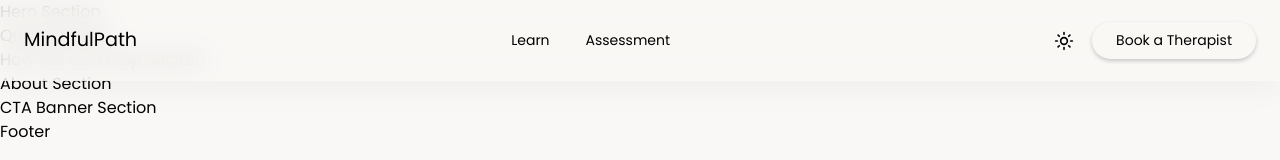
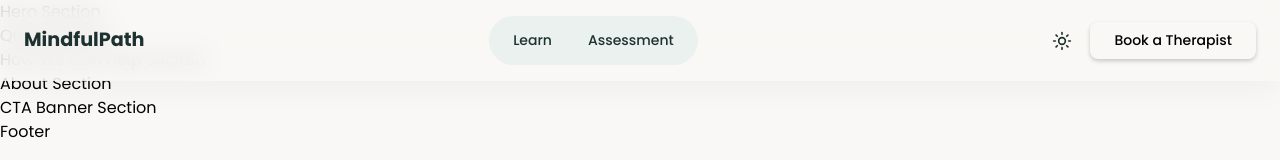
Before and after one commit to TNguyen20194/project-haven-react, a React (Vite) app: page / in a window 1280 px wide. Shown: the top 160 px of the page. Built offline with nearby package versions, Linux system fonts and the light colour scheme.

Commit message:
Clean up Header components

```diff
--- a/src/components/buttons/Theme-Toggle.tsx
+++ b/src/components/buttons/Theme-Toggle.tsx
@@ -17,19 +17,10 @@ const ThemeToggle = () => {
   useEffect(() => {
     document.body.classList.toggle("dark", theme === "dark");
     localStorage.setItem("theme", theme);
-  }, []);
-
-  useEffect(() => {
-    if (theme === "dark") {
-      document.body.classList.add("dark");
-    } else {
-      document.body.classList.remove("dark");
-    }
   }, [theme]);
 
   return (
     <button
-      id="themeToggle"
       className="theme-toggle rounded-full"
       type="button"
       onClick={toggleTheme}
@@ -46,7 +37,7 @@ const ThemeToggle = () => {
           strokeWidth="2"
           strokeLinecap="round"
           strokeLinejoin="round"
-          className="lucide lucide-sun h-5 w-5 theme-icon theme-icon--sun"
+          className="lucide lucide-sun h-5 w-5 theme-icon"
         >
           <circle cx="12" cy="12" r="4"></circle>
           <path d="M12 2v2"></path>
@@ -70,7 +61,7 @@ const ThemeToggle = () => {
           strokeWidth="2"
           strokeLinecap="round"
           strokeLinejoin="round"
-          className="lucide lucide-moon h-5 w-5 theme-icon theme-icon--moon"
+          className="lucide lucide-moon h-5 w-5 theme-icon"
         >
           <path d="M12 3a6 6 0 0 0 9 9 9 9 0 1 1-9-9Z"></path>
         </svg>
--- a/src/components/header/Header.tsx
+++ b/src/components/header/Header.tsx
@@ -1,56 +1,33 @@
 import "./header.style.css";
 import Button from "../buttons/CTAbutton";
 import ThemeToggle from "../buttons/Theme-Toggle";
+import Navigations from "../navigations/Navigations"
 
-type Navigation = {
-  title: string;
-  href: string;
-}[];
-
-const navLinks: Navigation = [
-  {
-    title: "Learn",
-    href: "#",
-  },
-  {
-    title: "Assessment",
-    href: "#",
-  },
-];
 
 const Header = () => {
   return (
     <header>
       <div className="header-container">
+        {/* Logo */}
         <div className="nav">
           <div className="logo">
-            <a href="index.html">MindfulPath</a>
+            <a href="index.html" >MindfulPath</a>
           </div>
         </div>
 
-        <div>
-          <nav className="navigation rounded-full" aria-label="main navigation">
-            {navLinks.map((nav, index) => {
-              return (
-                <a
-                  key={index}
-                  href={nav.href}
-                  className="navigation rounded-full"
-                >
-                  {nav.title}
-                </a>
-              );
-            })}
-          </nav>
-        </div>
+        {/* Navigations */}
+        <Navigations />
 
+        {/* Theme Toggle + CTA */}
         <div className="header-actions">
           <ThemeToggle />
 
           <Button
             type="button"
             className="button button-nav header-cta rounded-full"
-          >Book a Therapist</Button>
+          >
+            Book a Therapist
+          </Button>
         </div>
 
         {/* Mobile Button */}
--- a/src/components/header/header.style.css
+++ b/src/components/header/header.style.css
@@ -1,3 +1,5 @@
+/* @import "../../index.css"; */
+
 /* ==========>> HEADER <<==========  */
 
 header {
@@ -15,7 +17,7 @@ header {
 }
 
 .logo a {
-    color: var(--green-1);
+    color: hsl(var(--green-1));
     font-weight: var(--fw-dark);
     font-size: 1.2rem;
 }
@@ -37,27 +39,27 @@ header {
 .navigation {
     display: flex;
     gap: 0.25rem;
-    background-color: var(--muted2);
+    background-color: hsl(var(--muted));
     padding: 0.375rem 0.5rem;
 }
 
 .navigation a {
     padding: 0.5rem 1rem;
-    color: var(--green-1);
+    color: hsl(var(--green-1));
     font-size: 0.875rem;
     font-weight: var(--fw-medium);
 }
 
 .navigation a:hover {
-    background-color: var(--soft-white2);
+    background-color: hsl(var(--soft-white));
 }
 
 .button-nav {
-    background-color: var(--primary);
-    color: var(--white);
+    background-color: hsl(var(--primary));
+    color: hsl(var(--white));
     padding: 0.5rem 1.5rem;
     font-size: 0.875rem;
-    font-weight: var(--fw-medium);
+    font-weight: hsl(var(--fw-medium));
     transition: var(--btn-transition);
 }
 
@@ -77,20 +79,19 @@ header {
     padding: 0;
     margin: 0;
     background-color: transparent;
-    color: var(--green-1);
+    color: hsl(var(--green-1));
     cursor: pointer;
     box-shadow: none;
 }
 
 .theme-toggle:hover {
-    background-color: var(--accent);
+    background-color: hsl(var(--accent));
 }
 
 .theme-icon {
     font-size: 1.1rem;
     line-height: 1;
 }
-
 
 .button-nav:hover, .button-cta:hover {
   background-color: #3E8888;
@@ -112,7 +113,7 @@ header {
     background: transparent;
     color: inherit;
     cursor: pointer;
-    border-color: var(--white);
+    border-color: hsl(var(--white));
     font-weight: var(--fw-medium);
     box-shadow: 0 2px 4px rgba(0, 0, 0, 0.2);
 }
--- /dev/null
+++ b/src/components/navigations/Navigations.tsx
@@ -0,0 +1,38 @@
+type Navigation = {
+  title: string;
+  href: string;
+}[];
+
+const navLinks: Navigation = [
+  {
+    title: "Learn",
+    href: "#",
+  },
+  {
+    title: "Assessment",
+    href: "#",
+  },
+];
+
+
+const Navigations = () => {
+    return (
+         <div>
+          <nav className="navigation rounded-full" aria-label="main navigation">
+            {navLinks.map((nav, index) => {
+              return (
+                <a
+                  key={index}
+                  href={nav.href}
+                  className="navigation rounded-full"
+                >
+                  {nav.title}
+                </a>
+              );
+            })}
+          </nav>
+        </div>
+    )
+};
+
+export default Navigations;
--- a/src/index.css
+++ b/src/index.css
@@ -1,99 +1,5 @@
 @import "tailwindcss";
 
-/* Cleaned + matched to your original colors (converted to HSL) */
-
-/* Cleaned theme tokens (HSL) — removed unused/duplicated tokens
-   Kept only tokens that (a) are referenced by Tailwind/shadcn patterns,
-   or (b) have a clear semantic meaning in your set.
-*/
-
-:root {
-  /* Base surfaces */
-  --background: 45 20% 97%;
-  --card: 40 15% 99%;
-
-  /* Text / neutral */
-  --white: 0 0% 100%;
-  --black: 0 0% 0%;
-  --soft-white: 0 0% 98.04%;
-
-  /* Brand + palette */
-  --primary: 180 44.94% 34.90%;
-  --secondary: 150 20.59% 86.67%;
-  --accent: 16.17 81.56% 72.35%;
-  --destructive: 0 100% 64.90%;
-
-  /* UI surfaces */
-  --muted: 150 17.65% 93.33%;
-  --border: 140 23.08% 97.45%;
-  --input: 153.33 17.65% 90%;
-
-  /* Optional supporting colors (keep only if you use them in components) */
-  --warm-beige: 27.27 37.93% 94.31%;
-  --soft-grey: 0 0% 22.35%;
-  --dark-grey: 0 0% 11.37%;
-  --green-1: 180 25.64% 15.29%;
-  --green-2: 87.10 42.47% 85.69%;
-  --green-3: 180 10.91% 43.14%;
-
-  /* Footer */
-  --fc-footer-heading: 150 25% 96.86%;
-  --fc-footer-text: 150 25% 96.86% / 0.698;
-
-  /* Sidebar */
-  --sidebar-background: 0 0% 98.04%;
-  --sidebar-foreground: 230 4.62% 25.49%;
-  --sidebar-primary: 240 5.88% 10%;
-  --sidebar-white: 0 0% 98.04%; /* renamed from --sidebar--white for consistency */
-  --sidebar-accent: 240 10% 96.08%;
-  --sidebar-accent-foreground: 240 5.88% 10%;
-  --sidebar-border: 222 25% 92.16%;
-  --sidebar-ring: 219.43 100% 65.69%;
-}
-
-body.dark {
-  /* Base surfaces */
-  --background: 200 15% 12%;
-  --card: 200 15% 15%;
-
-  /* Neutral */
-  --white: 207.27 24.44% 8.82%;
-  --soft-white: 200 15% 12%; /* replaced your extra --soft-white2 */
-
-  /* Brand */
-  --primary: 173.93 34.90% 50%;
-  --secondary: 180 37.21% 16.86%;
-  --accent: 16.17 81.56% 72.35%;
-  --destructive: 0 100% 64.90%;
-
-  /* UI */
-  --muted: 200 11.76% 20% / 0.298;
-  --border: 205.26 19.59% 19.02%;
-  --input: 200 11.76% 20%; /* added so inputs don’t stay light in dark mode */
-
-  /* Optional supporting colors */
-  --soft-grey: 208.80 14.29% 65.69%;
-  --green-1: 150 25% 96.86%;
-
-  /* Footer */
-  --fc-footer-heading: 150 25% 96.86%;
-  --fc-footer-text: 202.50 20% 68.63%;
-
-  /* Sidebar (dark) — only keep if you actually have a dark sidebar */
-  --sidebar-background: 200 15% 12%;
-  --sidebar-foreground: 208.80 14.29% 65.69%;
-  --sidebar-primary: 150 25% 96.86%;
-  --sidebar-white: 200 15% 12%;
-  --sidebar-accent: 205.26 19.59% 19.02%;
-  --sidebar-accent-foreground: 150 25% 96.86%;
-  --sidebar-border: 205.26 19.59% 19.02%;
-  --sidebar-ring: 219.43 100% 65.69%;
-}
-
-
-html {
-  scroll-behavior: smooth;
-}
 
 @theme {
   --color-chesnut: #782F29;
@@ -115,9 +21,9 @@ html {
     box-shadow: 0 2px 4px rgba(0, 0, 0, 0.2);
 }
 
-.rounded-full {
+/* .rounded-full {
     border-radius: 9999px;
-}
+} */
 
 .badge {
     width: 1rem;
--- a/src/main.tsx
+++ b/src/main.tsx
@@ -1,6 +1,7 @@
 import { StrictMode } from "react";
 import { createRoot } from "react-dom/client";
 import "./styles/reset.css"
+import "./token.css";
 import "./index.css";
 import App from "./App.tsx";
 
--- a/src/styles/reset.css
+++ b/src/styles/reset.css
@@ -6,6 +6,10 @@
 /* 2. Remove default margin */
 * {
   margin: 0;
+}
+
+html {
+  scroll-behavior: smooth;
 }
 
 /* 3. Enable keyword animations */
--- /dev/null
+++ b/src/token.css
@@ -0,0 +1,88 @@
+:root {
+  /* Base surfaces */
+  --background: 45 20% 97%;
+  --card: 40 15% 99%;
+
+  /* Text / neutral */
+  --white: 0 0% 100%;
+  --black: 0 0% 0%;
+  --soft-white: 0 0% 98.04%;
+
+  /* Brand + palette */
+  --primary: 180 44.94% 34.90%;
+  --secondary: 150 20.59% 86.67%;
+  --accent: 16.17 81.56% 72.35%;
+  --destructive: 0 100% 64.90%;
+
+  /* UI surfaces */
+  --muted: 150 17.65% 93.33%;
+  --border: 140 23.08% 97.45%;
+  --input: 153.33 17.65% 90%;
+
+  /* Optional supporting colors (keep only if you use them in components) */
+  --warm-beige: 27.27 37.93% 94.31%;
+  --soft-grey: 0 0% 22.35%;
+  --dark-grey: 0 0% 11.37%;
+  --green-1: 180 25.64% 15.29%;
+  --green-2: 87.10 42.47% 85.69%;
+  --green-3: 180 10.91% 43.14%;
+
+  /* Footer */
+  --fc-footer-heading: 150 25% 96.86%;
+  --fc-footer-text: 150 25% 96.86% / 0.698;
+
+  /* Font Weight */
+  --fw-light: 400;
+  --fw-medium: 500;
+  --fw-medium-2: 600;
+  --fw-dark: 700;
+
+  /* Sidebar */
+  --sidebar-background: 0 0% 98.04%;
+  --sidebar-foreground: 230 4.62% 25.49%;
+  --sidebar-primary: 240 5.88% 10%;
+  --sidebar-white: 0 0% 98.04%; /* renamed from --sidebar--white for consistency */
+  --sidebar-accent: 240 10% 96.08%;
+  --sidebar-accent-foreground: 240 5.88% 10%;
+  --sidebar-border: 222 25% 92.16%;
+  --sidebar-ring: 219.43 100% 65.69%;
+}
+
+body.dark {
+  /* Base surfaces */
+  --background: 200 15% 12%;
+  --card: 200 15% 15%;
+
+  /* Neutral */
+  --white: 207.27 24.44% 8.82%;
+  --soft-white: 200 15% 12%; /* replaced your extra --soft-white2 */
+
+  /* Brand */
+  --primary: 173.93 34.90% 50%;
+  --secondary: 180 37.21% 16.86%;
+  --accent: 16.17 81.56% 72.35%;
+  --destructive: 0 100% 64.90%;
+
+  /* UI */
+  --muted: 200 11.76% 20% / 1;
+  --border: 205.26 19.59% 19.02%;
+  --input: 200 11.76% 20%; /* added so inputs don’t stay light in dark mode */
+
+  /* Optional supporting colors */
+  --soft-grey: 208.80 14.29% 65.69%;
+  --green-1: 150 25% 96.86%;
+
+  /* Footer */
+  --fc-footer-heading: 150 25% 96.86%;
+  --fc-footer-text: 202.50 20% 68.63%;
+
+  /* Sidebar (dark) — only keep if you actually have a dark sidebar */
+  --sidebar-background: 200 15% 12%;
+  --sidebar-foreground: 208.80 14.29% 65.69%;
+  --sidebar-primary: 150 25% 96.86%;
+  --sidebar-white: 200 15% 12%;
+  --sidebar-accent: 205.26 19.59% 19.02%;
+  --sidebar-accent-foreground: 150 25% 96.86%;
+  --sidebar-border: 205.26 19.59% 19.02%;
+  --sidebar-ring: 219.43 100% 65.69%;
+}
```
